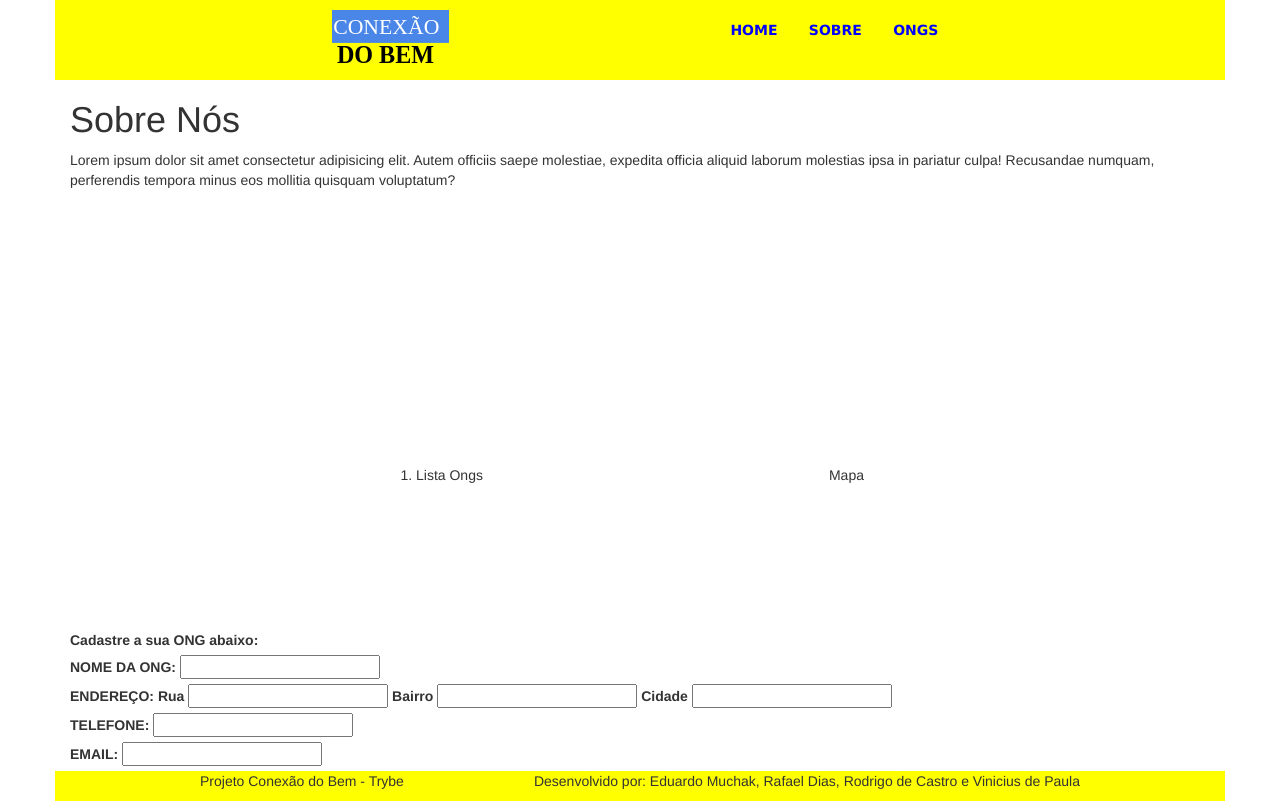
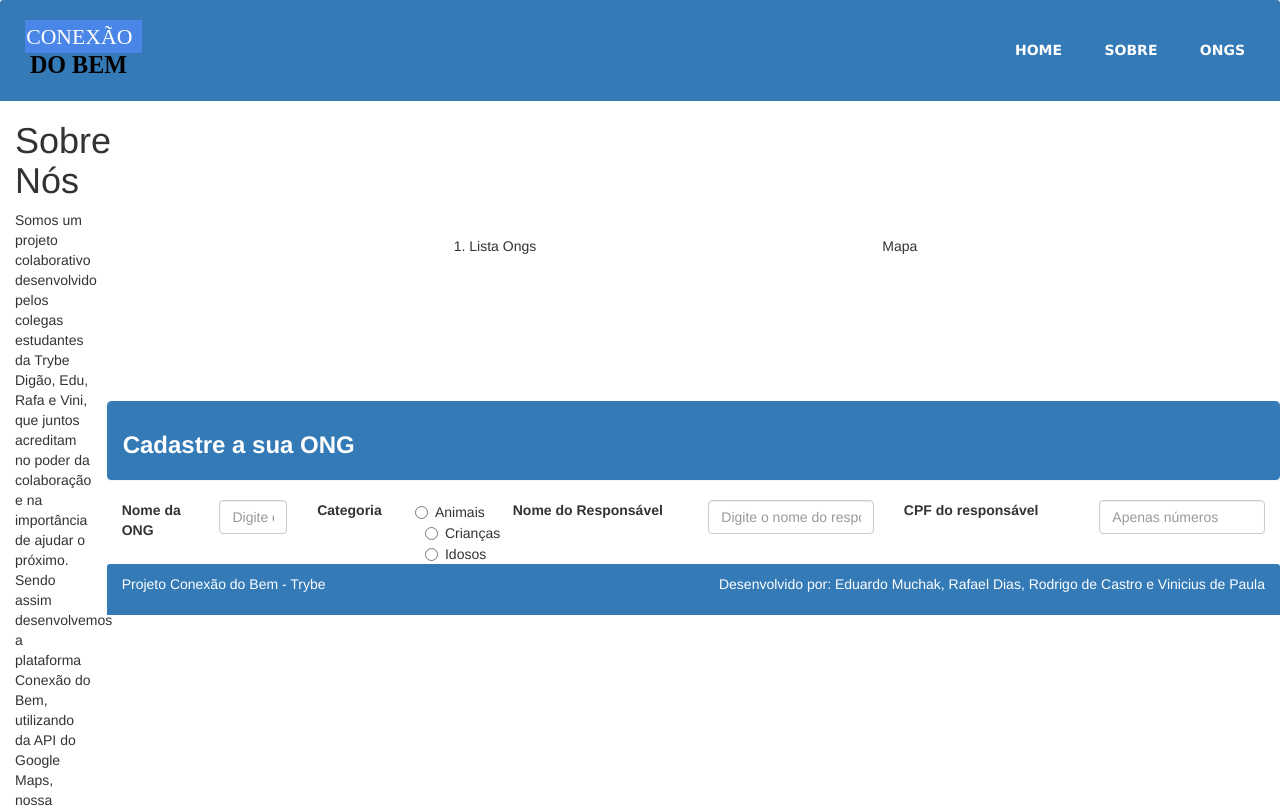
Before and after one commit to eduardomuchak/15-conexao-do-bem, a plain HTML site: page projeto.html in a window 1280 px wide. Shown: the top 808 px of the page. Drawn offline with Linux system fonts and the light colour scheme.

Commit message:
Insere os campos de formulários iniciais (usando bootstrap)

```diff
--- a/projeto.html
+++ b/projeto.html
@@ -11,22 +11,23 @@
     <title>Conexão do Bem</title>
 </head>
 <body>
-    <header class="container">
+    <header class="panel-heading header">
         <div class="img">
             <img class ="image"src="images/Logo.svg" alt="logo">
         </div>
         <div class="menu">
-            <p class="home">HOME</p>
-            <p class="sobre">SOBRE</p>
-            <p class="ongs">ONGS</p>
+            <span class="home panel-text">HOME</span>
+            <span class="sobre panel-text">SOBRE</span>
+            <span class="ongs panel-text">ONGS</span>
         </div>
     </header>
 <main>
-    <section class="container info">
+    <section class="col-md-1">
         <h1 class="sobre-nos">Sobre Nós</h1>
-        <p>Lorem ipsum dolor sit amet consectetur adipisicing elit. Autem officiis saepe molestiae, expedita officia aliquid laborum molestias ipsa in pariatur culpa! Recusandae numquam, perferendis tempora minus eos mollitia quisquam voluptatum?</p>
+        <p>Somos um projeto colaborativo desenvolvido pelos colegas estudantes da Trybe Digão, Edu, Rafa e Vini, que juntos acreditam no poder da colaboração e na importância de ajudar o próximo.
+        Sendo assim desenvolvemos a plataforma Conexão do Bem, utilizando da API do Google Maps, nossa missão é aproximar as pessoas voluntárias dispostas a ajudar com as ONGs que necessitam de apoio, formando assim um ciclo constante dentro de suas respectivas regiões.</p>
     </section>
-    <section class="container list-map ">
+    <section class="container list-map">
         <div class="sub-container ong-list">
             <ol>
                 <li>
@@ -38,34 +39,57 @@
             <p>Mapa</p>
         </div>
     </section>
-    <section class="container">
-        <form action="" method="GET" class="form-horizontal">
-            <label for="">Cadastre a sua ONG abaixo:</label>
-            <div>
-                <label for="name">NOME DA ONG:
-                  <input type="text" id="name">
-                </label>
-            </div>
-            <div>
-                <label for="adress">ENDEREÇO:
-                Rua <input type="text" id="adress">
-                Bairro <input type="text">
-                Cidade <input type="text">
-                </label>
-            </div>
-            <div>
-                <label for="tel">TELEFONE:
-                  <input type="number" id="nome">
-                </label>
-            </div>
-            <div>
-                <label for="nome">EMAIL:
-                  <input type="email" id="nome">
-                </label>
-            </div>
+
+    <section>
+        <form action="" method="GET">
+            <fieldset>
+
+                <div class="panel panel-primary">
+                    <div class="panel-heading"><h3><strong>Cadastre a sua ONG</strong></h3></div>
+                </div>
+
+                <div class="form-group">
+                     <label class="col-md-1 control-label" for="Nome">Nome da ONG</label>
+                     <div class="col-md-1">
+                        <input id="Nome" name="Nome" placeholder="Digite o nome da ONG aqui" class="form-control input-md" required="" type="text">
+                    </div>
+                </div>
+
+                <div class="form-group">
+                    <label class="col-md-1 control-label" for="radios">Categoria</label>
+                    <div class="col-md-1">
+                        <label required="" class="radio-inline" for="radios-0" >
+                            <input name="categoria" id="categoria" value="animais" type="radio" required> Animais
+                        </label>
+                        <label class="radio-inline" for="radios-1">
+                            <input name="categoria" id="categoria" value="crianças" type="radio"> Crianças
+                        </label>
+                        <label class="radio-inline" for="radios-2">
+                            <input name="categoria" id="categoria" value="idosos" type="radio"> Idosos
+                        </label>
+                    </div>
+                </div>
+
+                <div class="form-group">
+                     <label class="col-md-2 control-label" for="Nome">Nome do Responsável</label>
+                     <div class="col-md-2">
+                         <input id="Nome" name="Nome" placeholder="Digite o nome do responsável da ONG aqui" class="form-control input-md" required="" type="text">
+                     </div>
+                 </div>
+
+                 <div class="form-group">
+                     <label class="col-md-2 control-label" for="cpf">CPF do responsável</label>
+                     <div class="col-md-2">
+                         <input id="cpf" name="cpf" placeholder="Apenas números" class="form-control input-md" required="" type="text" maxlength="11">
+                     </div>
+                 </div>
+
+
+            </fieldset>
         </form>
     </section>
-    <footer class="container">
+
+    <footer class="panel-heading panel-text">
         <p>Projeto Conexão do Bem - Trybe</p>
         <p>Desenvolvido por: Eduardo Muchak, Rafael Dias, Rodrigo de Castro e Vinicius de Paula</p>
     </footer>
--- a/style.css
+++ b/style.css
@@ -7,7 +7,8 @@ header {
     display:flex;
     justify-content: space-between;
     height: 10%;
-    background-color: yellow;
+    background-color: rgb(51, 122, 183);
+    align-items: center;
 }
 
 .image {
@@ -20,7 +21,7 @@ header {
     justify-content: space-between;
     margin: 10px;
     padding: 10px;
-    color: blue;
+    color: rgb(255, 255, 255);
     font-weight: 700;
     font-family:Verdana, Geneva, Tahoma, sans-serif;
 }
@@ -36,9 +37,17 @@ footer {
     display:flex;
     justify-content: space-between;
     height: 10%;
-    background-color: yellow;
+    background-color: rgb(51, 122, 183);
 }
 
 .info {
     height: 250px;
 }
+
+.panel-text {
+    color: rgb(255, 255, 255);
+}
+
+span {
+    align: center
+}
```
